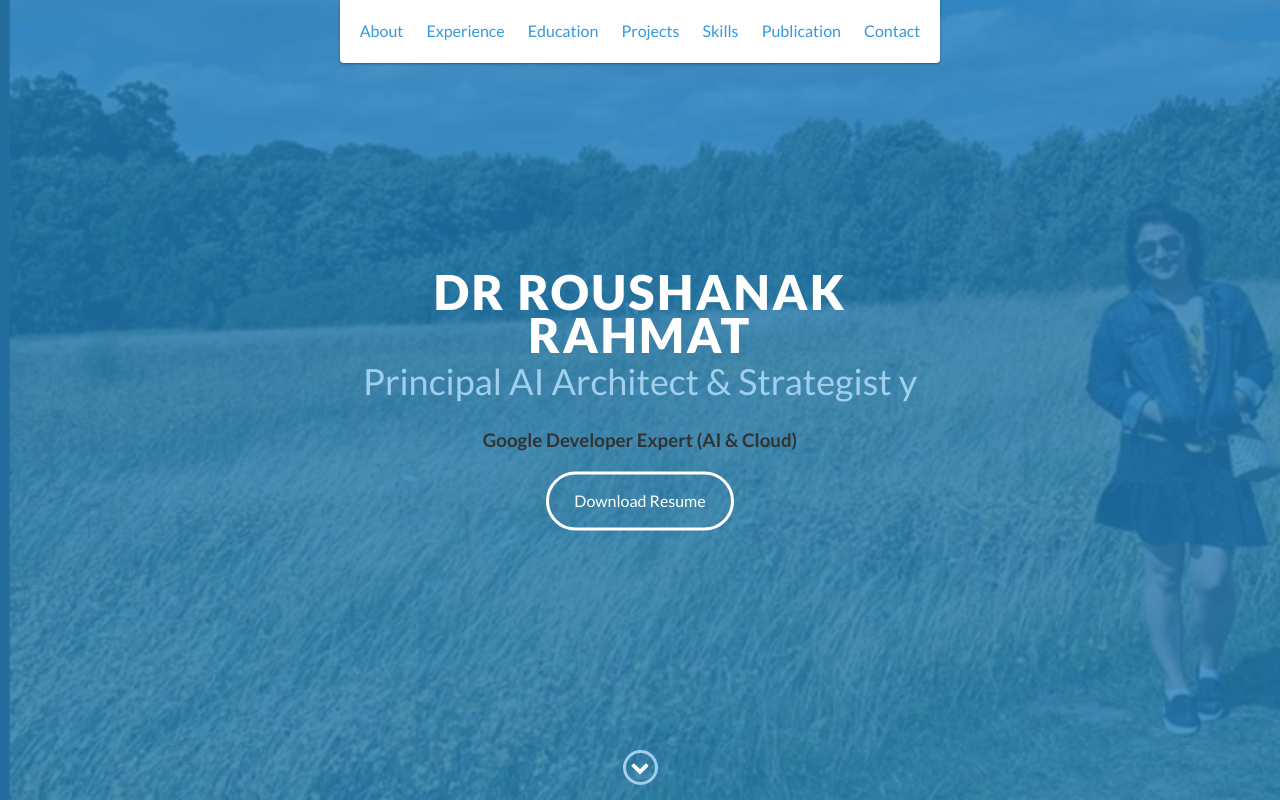
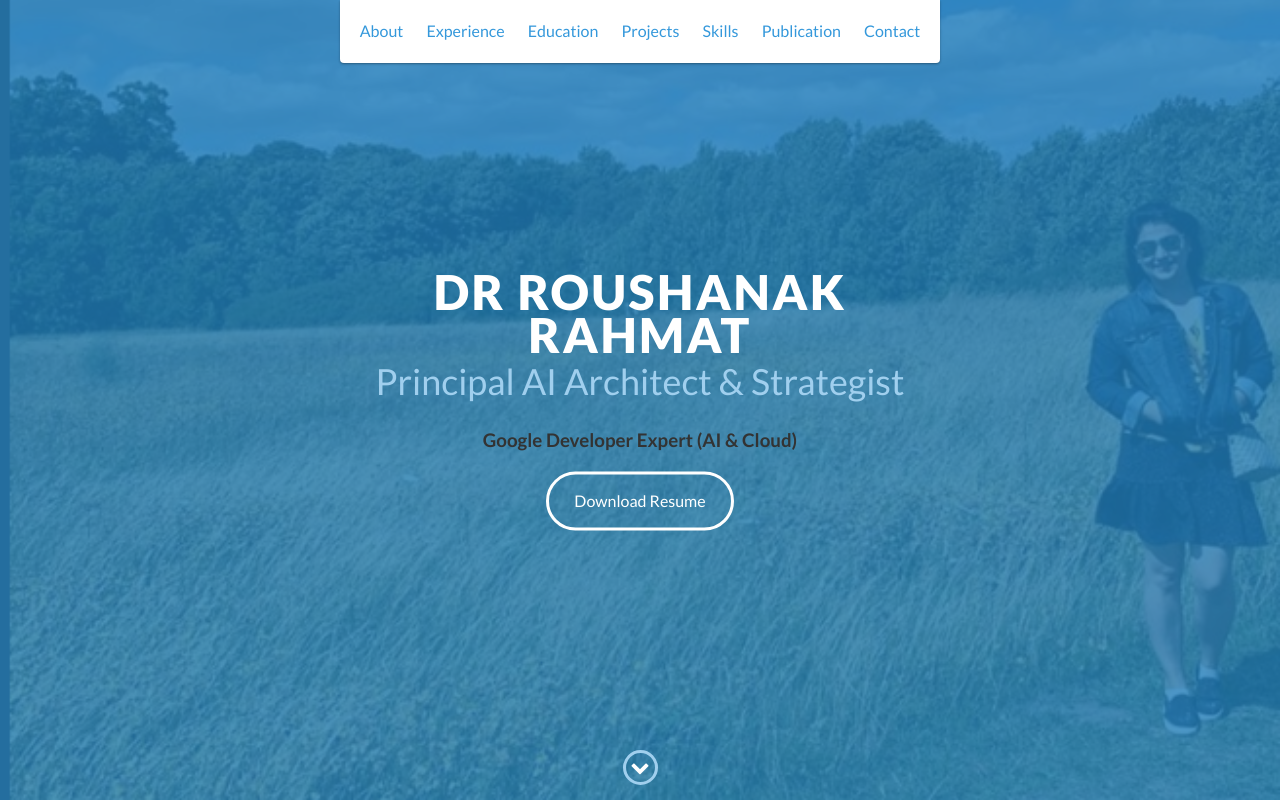
Before and after one commit to RoushanakRahmat/roushanakrahmat.github.io, a website: page index.html in a window 1280 px wide. Shown: the top 800 px of the page. Drawn offline with nearby package versions, Linux system fonts and the light colour scheme.

Commit message:
Fix typo in job title for Dr Roushanak Rahmat

```diff
--- a/index.html
+++ b/index.html
@@ -90,7 +90,7 @@
     <div id="lead">
         <div id="lead-content">
             <h1>Dr Roushanak Rahmat</h1>
-            <h2>Principal AI Architect & Strategist y</h2>
+            <h2>Principal AI Architect & Strategist</h2>
             <h3>Google Developer Expert (AI & Cloud)</h3>
             <a href="2p_CV_2025_U.pdf" class="btn-rounded-white" target="_blank">Download Resume</a>
         </div>
```
